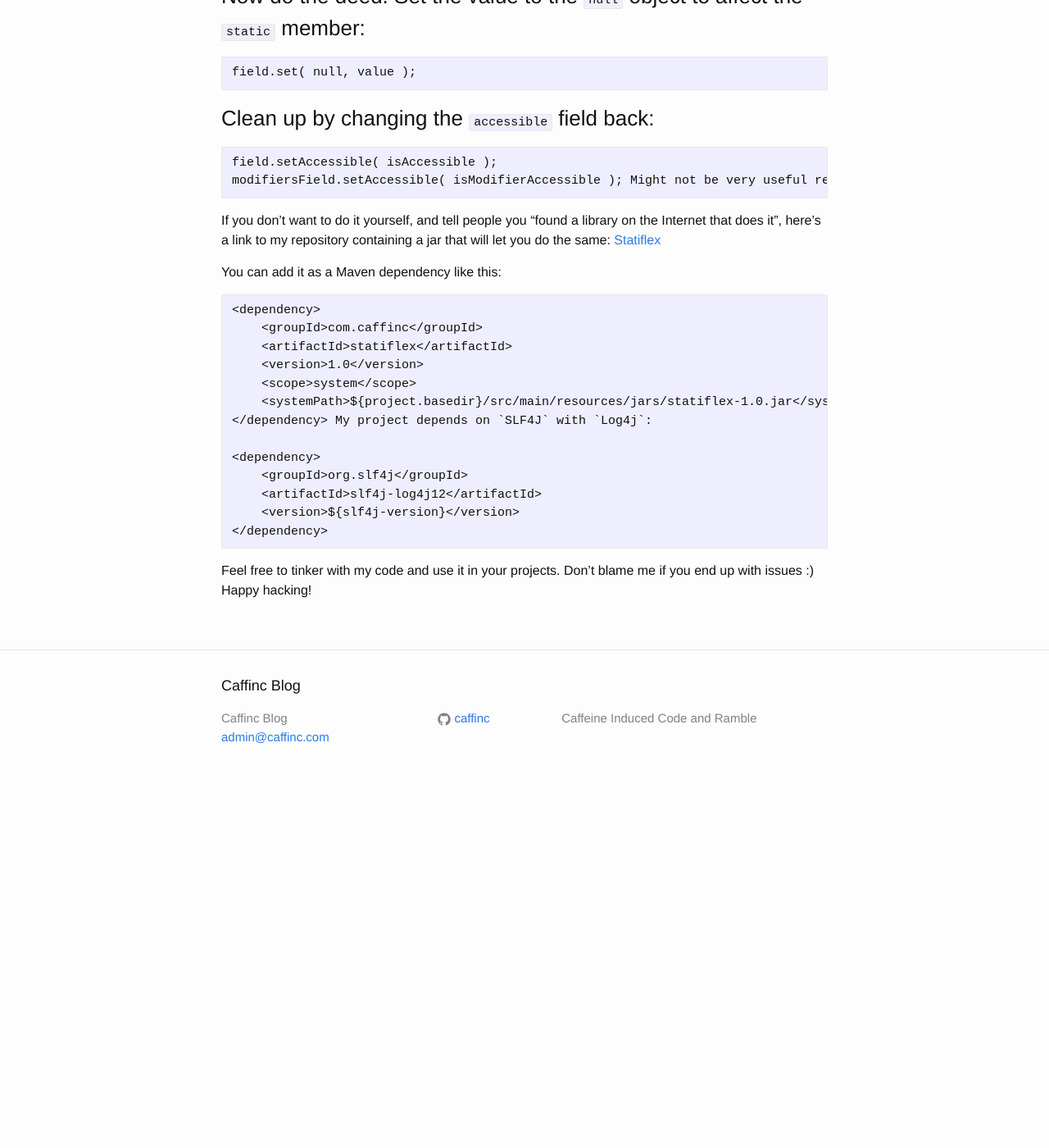
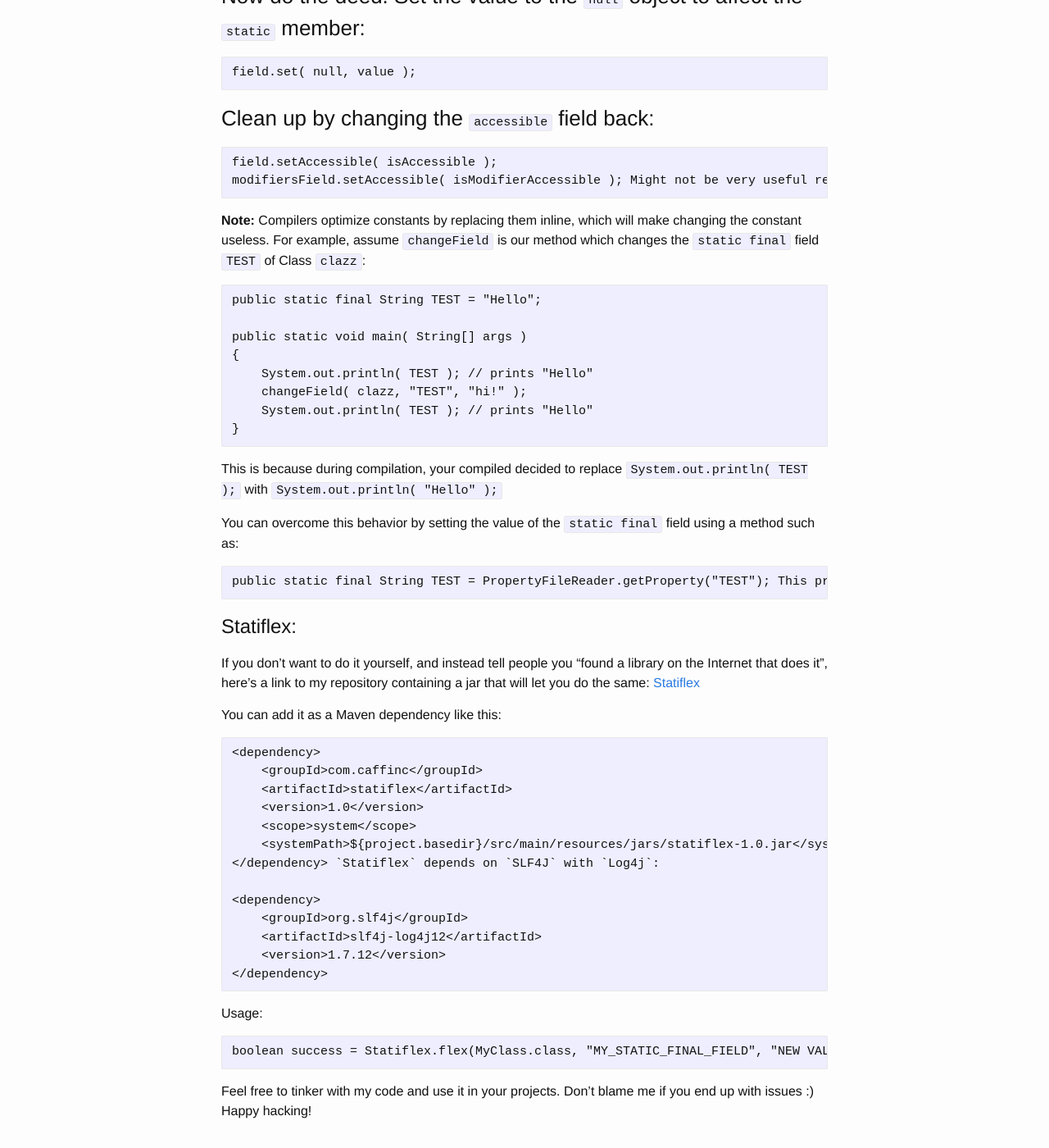
Before and after one commit to caffinc/caffinc.github.io, a Jekyll site: the page built from _posts/2015-12-17-static-final-java-junit-test.md, in a window 1280 px wide and 1400 px high, scrolled down 1430 px. Shown: the whole window at 82% size. Built offline with Jekyll 4.4.1, drawn with Linux system fonts in a browser that asks for light colours; comment, search, counter and statistics services are not loaded; before the commit the page ends 2400 px from its top, so only the background shows below that.

Commit message:
Updating Statiflex post with fixes and note

```diff
--- a/_posts/2015-12-17-static-final-java-junit-test.md
+++ b/_posts/2015-12-17-static-final-java-junit-test.md
@@ -57,7 +57,26 @@ Somehow I wasn't able to use the `getField()` method for this, and had to use th
     modifiersField.setAccessible( isModifierAccessible );
 Might not be very useful resetting the value, really. The harm is already done.
 
-If you don't want to do it yourself, and tell people you "found a library on the Internet that does it", here's a link to my repository containing a jar that will let you do the same: [Statiflex](https://github.com/caffinc/statiflex/releases/tag/1.0 "Statiflex")
+**Note:** Compilers optimize constants by replacing them inline, which will make changing the constant useless. For example, assume `changeField` is our method which changes the `static final` field `TEST` of Class `clazz`:
+
+    public static final String TEST = "Hello";
+
+    public static void main( String[] args )
+    {
+        System.out.println( TEST ); // prints "Hello"
+        changeField( clazz, "TEST", "hi!" );
+        System.out.println( TEST ); // prints "Hello"
+    }
+
+This is because during compilation, your compiled decided to replace `System.out.println( TEST );` with `System.out.println( "Hello" );`
+
+You can overcome this behavior by setting the value of the `static final` field using a method such as:
+
+    public static final String TEST = PropertyFileReader.getProperty("TEST");
+This prevents the compiler from optimizing the code, allowing you to tinker with it using Reflection.
+
+#Statiflex:
+If you don't want to do it yourself, and instead tell people you "found a library on the Internet that does it", here's a link to my repository containing a jar that will let you do the same: [Statiflex](https://github.com/caffinc/statiflex/releases/tag/1.0 "Statiflex")
 
 You can add it as a Maven dependency like this:
 
@@ -68,12 +87,16 @@ You can add it as a Maven dependency like this:
         <scope>system</scope>
         <systemPath>${project.basedir}/src/main/resources/jars/statiflex-1.0.jar</systemPath>
     </dependency>
-My project depends on `SLF4J` with `Log4j`:
+`Statiflex` depends on `SLF4J` with `Log4j`:
 
     <dependency>
         <groupId>org.slf4j</groupId>
         <artifactId>slf4j-log4j12</artifactId>
-        <version>${slf4j-version}</version>
+        <version>1.7.12</version>
     </dependency>
 
+Usage:
+
+    boolean success = Statiflex.flex(MyClass.class, "MY_STATIC_FINAL_FIELD", "NEW VALUE");
+
 Feel free to tinker with my code and use it in your projects. Don't blame me if you end up with issues :) Happy hacking!
```
